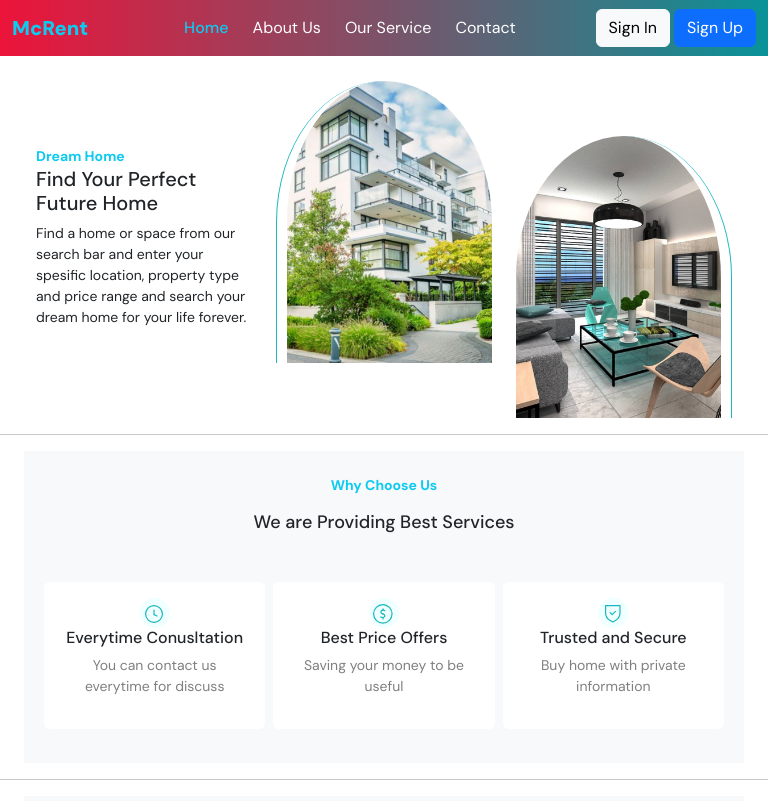
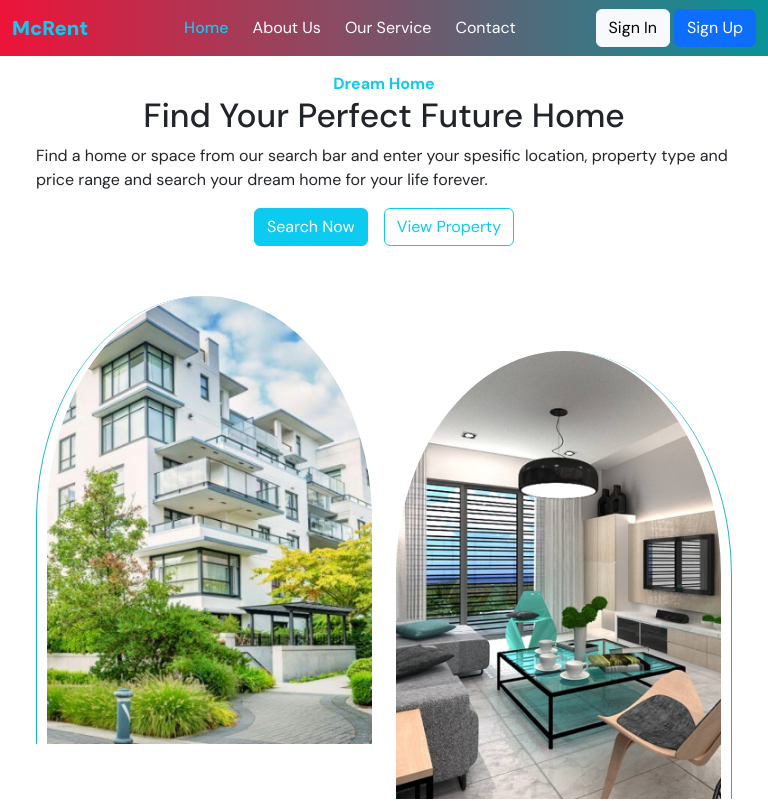
Before and after one commit to Khairul-Islam-1114/Real-Estate-Landing-Page, a React (Create React App) app: page / in a window 768 px wide. Shown: the top 801 px of the page. Built offline with nearby package versions, Linux system fonts and the light colour scheme.

Commit message:
Now the Real-Estate-Landing-Page App is fully Mobile Responsive

```diff
--- a/src/pages/Blog/Blog.css
+++ b/src/pages/Blog/Blog.css
@@ -15,6 +15,10 @@ a{
 }
 
 @media screen and (max-width: 768px){
+    .column-2 .first-p, h2{
+        text-align: center;
+    }
+
     .blog-flex{
         display: flex;
         flex-direction: column;
--- a/src/pages/Blog/Blog.jsx
+++ b/src/pages/Blog/Blog.jsx
@@ -47,8 +47,8 @@ const toggleText = () => {
                 </p>
             </div>
 
-            <div className="col">
-                <p className="text-info mb-0"><strong>Our Blog</strong></p>
+            <div className="col column-2">
+                <p className="text-info mb-0 first-p"><strong>Our Blog</strong></p>
                 <h2 className='mb-5'>Always Check Our Latest
                     Blog For Update Info
                 </h2>
--- a/src/pages/Home/Home.css
+++ b/src/pages/Home/Home.css
@@ -3,7 +3,6 @@
 #home{
     font-family: 'DM Sans';
 }
-
 
 .property1, .property2{
     border-radius: 50% 50% 0% 0%;
@@ -21,30 +20,18 @@
     margin-top: 80px;
 }
 
-@media screen and (min-width: 768px){
-#special .hide2{
-    display: none;
-}
-}
 
-@media screen and (max-width: 768px){
-    h1{
-        font-size: 20px;
-    }
-    p{
-        font-size: 14px;
+
+@media (max-width: 768px){
+
+    .home-row{
+        display: flex;
+        flex-direction: column;
+        gap: 25px;
     }
 
-    #hide{
-        display: none;
+    h1, .column-1 p strong{
+        text-align: center;
     }
 
-    .hide1{
-        display: none;
-    }
-
-   #special{
-    display: block;
-    width: 100%;
-   }
 }
--- a/src/pages/Home/Home.jsx
+++ b/src/pages/Home/Home.jsx
@@ -5,11 +5,11 @@ import Property2 from '../../assets/images/property2.png';
 
 const Home = () => {
   return (
-    <div className="container">
-            <div className='row' id='home'>
+    <div className="container" id="home">
+      <div className='row home-row'>
 
         <div className="col d-flex flex-column justify-content-center align-items-center column-1">
-                    <p className="text-info mb-0 mt-3 align-self-start"><strong>Dream Home</strong></p>
+          <p className="text-info mb-0 mt-3 "><strong>Dream Home</strong></p>
 
           <h1>Find Your Perfect Future Home</h1>
 
@@ -18,27 +18,34 @@ const Home = () => {
             search your dream home for your life forever.
           </p>
 
-                    <div className="d-flex gap-3" id='hide'>
+          <div className="d-flex gap-3">
             <button className="btn btn-info text-white hide1">Search Now</button>
             <button className="btn btn-outline-info hide1">View Property</button>
           </div>
 
         </div>
 
+
+        <div className="col">
+
+          <div className="row">
             <div className="col">
               <img src={Property1} alt="condo-property" className="property1 img-fluid" />
+
             </div>
 
             <div className="col">
               <img src={Property2} alt="modern-apartment" className="property2 img-fluid" />
+
+            </div>
           </div>
 
         </div>
 
-<div className="d-flex gap-3 justify-content-center" id='special'>
-    <button className="btn btn-info text-white btn-small hide2">Search Now</button>
-    <button className="btn btn-outline-info btn-small hide2">View Property</button>
+
+
       </div>
+
     </div>
 
   )
--- a/src/pages/HowItWorks/HowItWorks.css
+++ b/src/pages/HowItWorks/HowItWorks.css
@@ -12,14 +12,9 @@
 }
 
 @media screen and (max-width: 768px){
-    h2{
-        font-size: 18px;
-    }
-    h5{
-        font-size: 15px;
-    }
-    p{
-        font-size: 14px;
+
+    .column-1 .first-p, h2{
+        text-align: center;
     }
 
     #howItWorks .myStyle{
--- a/src/pages/HowItWorks/HowItWorks.jsx
+++ b/src/pages/HowItWorks/HowItWorks.jsx
@@ -7,8 +7,8 @@ const HowItWorks = () => {
   return (
     <div className='container bg-light py-5' id='howItWorks'>
         <div className="row myStyle">
-            <div className="col">
-                <p className="text-info"><strong>How It Works</strong></p>
+            <div className="col column-1">
+                <p className="text-info first-p"><strong>How It Works</strong></p>
                 <h2>We are Ready to Help You to Get Home</h2>
 
                 <div className='holder'>
--- a/src/pages/Services/Service.css
+++ b/src/pages/Services/Service.css
@@ -19,15 +19,8 @@
 }
 
 @media screen and (max-width: 768px){
-    h2{
-        font-size: 18px;
-    }
-    h4{
-        font-size: 16px;
-    }
-    p{
-        font-size: 14px;
-    }
-
+   .services-row{
+    flex-direction: column;
+   }
 
 }
--- a/src/pages/Services/Service.jsx
+++ b/src/pages/Services/Service.jsx
@@ -11,7 +11,7 @@ const Service = () => {
     <div className='container bg-light py-4' id='service'>
         <p className="text-center text-info"><strong>Why Choose Us</strong></p>
         <h2 className="text-center mb-5">We are Providing Best Services</h2>
-        <div className="row gap-2 mx-2">
+        <div className="row gap-2 mx-2 services-row">
             <div className="col holder rounded p-3">
 
                 <div className="icon">
--- a/src/pages/Testimonal/Testimonal.css
+++ b/src/pages/Testimonal/Testimonal.css
@@ -12,3 +12,28 @@
 .box-card{
     border: 1px solid;
 }
+
+@media (max-width: 768px) {
+    .testimonal-row {
+      display: flex !important;
+      flex-direction: column !important;
+    }
+
+    .testimonal-row .col {
+      margin-bottom: 20px; /* Add some space between the columns */
+    }
+
+    .testimonal-row .col:last-child {
+      margin-bottom: 0; /* Remove margin from the last column */
+    }
+
+    .testimonal-row img {
+      margin: auto; /* Center the images */
+    }
+
+    .testimonal-row .bg-white {
+      width: 100%;
+      max-width: 300px; /* Limit the width of the testimonial cards */
+      margin: 0 auto; /* Center the testimonial cards */
+    }
+  }
--- a/src/pages/Testimonal/Testimonal.jsx
+++ b/src/pages/Testimonal/Testimonal.jsx
@@ -1,75 +1,18 @@
-import React, { useEffect, useState } from 'react';
+import React from 'react';
+import './Testimonal.css';
 
 import Customer1 from '../../assets/images/customer-1.jpeg';
 import Customer2 from '../../assets/images/customer-2.jpeg';
-import Customer3 from '../../assets/images/customer-3.jpg';
 
 import Star from '../../assets/images/star.svg';
 
-const ReviewCard = ({ customerImage, customerName, initialReview }) => {
-  const [review, setReview] = useState('');
-  const [fullReview, setFullReview] = useState(false);
 
-  useEffect(() => {
-    if (initialReview.length > 100) {
-      setReview(initialReview.substring(0, 100) + "...");
-    } else {
-      setReview(initialReview);
-    }
-  }, [initialReview, fullReview]);
 
-  const toggleReview = () => {
-    setFullReview(!fullReview);
-  }
+const Testimonial = () => {
+
 
   return (
-    <div className='card w-25 h-25'>
-      <img src={customerImage} className="card-img-top img-fluid" alt={customerName} />
-      <div className="card-body">
-        <h5 className="text-center card-title">{customerName}</h5>
-        <div className="row">
-          <div className="col  d-flex justify-content-center">
-            <img src={Star} alt="ratings" />
-            <img src={Star} alt="ratings" />
-            <img src={Star} alt="ratings" />
-            <img src={Star} alt="ratings" />
-            <img src={Star} alt="ratings" />
-          </div>
-        </div>
-        <p className='text-center card-text'>
-          {fullReview ? initialReview : review}
-          {initialReview.length > 100 &&
-            <button type='button' onClick={toggleReview} className='btn btn-light border'>
-              {fullReview ? 'Read less' : 'Read more'}
-            </button>
-          }
-        </p>
-      </div>
-    </div>
-  );
-};
-
-const Testimonial = () => {
-  const initialReviews = [
-    {
-      customerImage: Customer1,
-      customerName: "Alexandar Martinus",
-      review: "We found Orespace to be highly organized and professional from start to finish. Their process of having all key team members sit down together with clients total what's wanted, and then having all return to sit down and discuss"
-    },
-    {
-      customerImage: Customer3,
-      customerName: "Khairul Islam",
-      review: "Lorem ipsum dolor sit amet, consectetur adipiscing elit. Duis fermentum tempus viverra."
-    },
-    {
-      customerImage: Customer2,
-      customerName: "Rahmat Muhammad",
-      review: "Lorem ipsum dolor sit amet, consectetur adipiscing elit. Duis fermentum tempus viverra."
-    }
-  ];
-
-  return (
-    <div className='container bg-light py-5' id='testimonial' style={{height:'100vh'}}>
+    <div className='container bg-light py-5' id='testimonial' style={{ height: '100vh' }}>
       <p className="text-info text-center mb-0"><strong>Testimonial</strong></p>
       <h2 className="text-center mb-5">What Our Customers are Saying</h2>
       <div id="reviewCarousel" className="carousel slide" data-bs-ride="carousel">
@@ -80,23 +23,13 @@ const Testimonial = () => {
           <button type="button" data-bs-target="#reviewCarousel" data-bs-slide-to="2" aria-label="Slide 3" className='bg-secondary'></button>
         </div>
         <div className="carousel-inner">
+
+
           <div className="carousel-item active">
-            <div className="d-flex justify-content-between">
-              {initialReviews.map((review, index) => (
-                <ReviewCard
-                  key={index}
-                  customerImage={review.customerImage}
-                  customerName={review.customerName}
-                  initialReview={review.review}
-                />
-              ))}
-            </div>
-          </div>
+            <div className="row testimonal-row">
 
-          <div className="carousel-item">
-            <div className="row">
               <div className="col">
-                <img src={Customer1} alt="customer" style={{borderRadius:'75%', width: '100px', display:'block',margin:'auto',position:'relative',top:'50px'}}/>
+                <img src={Customer1} alt="customer" style={{ borderRadius: '75%', width: '100px', display: 'block', margin: 'auto', position: 'relative', top: '50px' }} />
 
                 <div className="bg-white rounded p-3 pt-5" >
                   <h5 className="text-center mt-2">Alexander Martinus</h5>
@@ -121,7 +54,7 @@ const Testimonial = () => {
               </div>
 
               <div className="col">
-                  <img src={Customer2} alt="customer" style={{borderRadius:'75%', width: '100px', height:'80px', display:'block',margin:'auto',position:'relative',top:'50px'}}/>
+                <img src={Customer2} alt="customer" style={{ borderRadius: '75%', width: '100px', height: '80px', display: 'block', margin: 'auto', position: 'relative', top: '50px' }} />
                 <div className="bg-white rounded p-3 pt-5">
                   <h5 className="text-center mt-2">Rahmat Muhammad</h5>
 
```
Also changed, not shown: src/assets/images/436238250_10161047915608948_1548805890609276748_n.jpg (added). Lines whose indentation alone changed are shown as unchanged.
